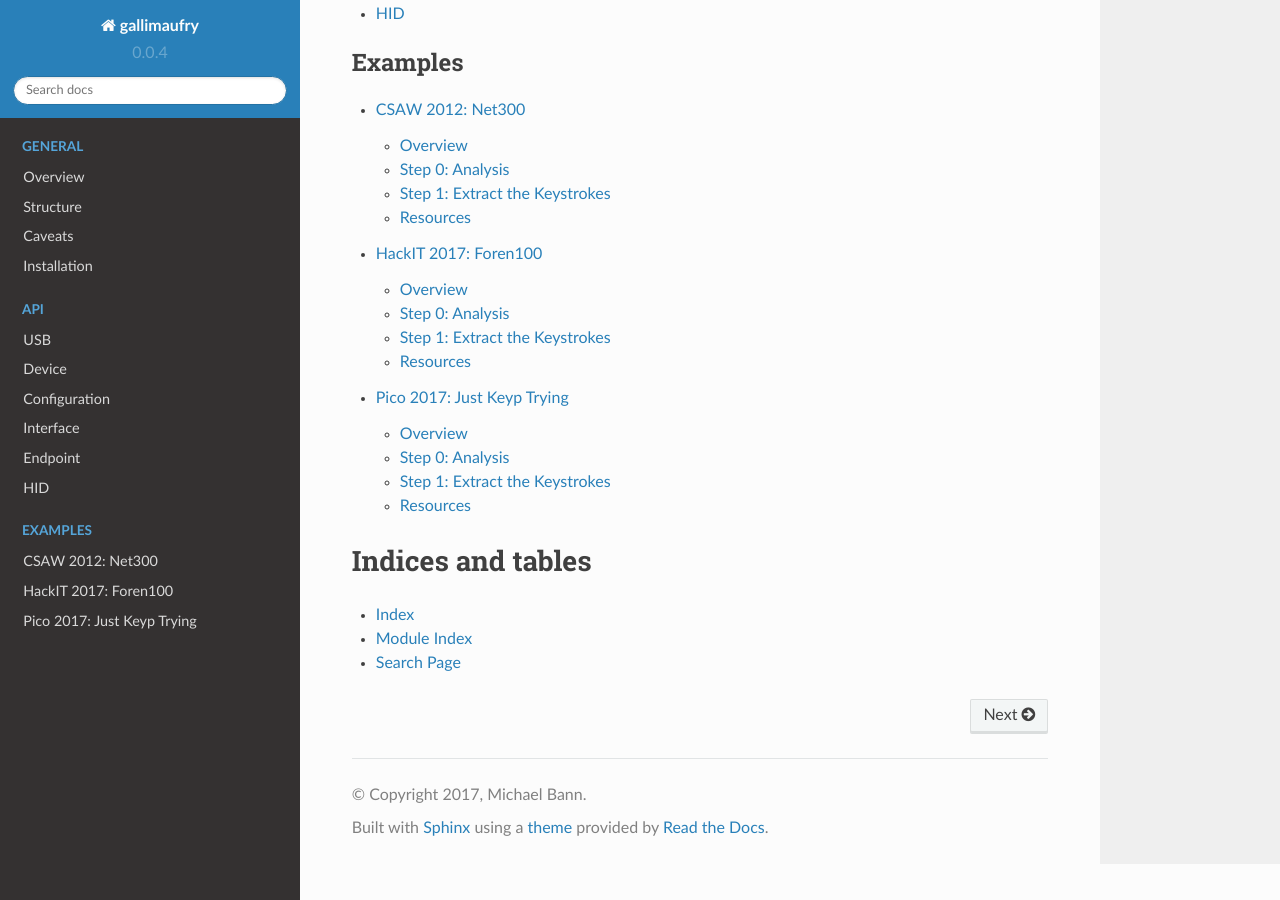
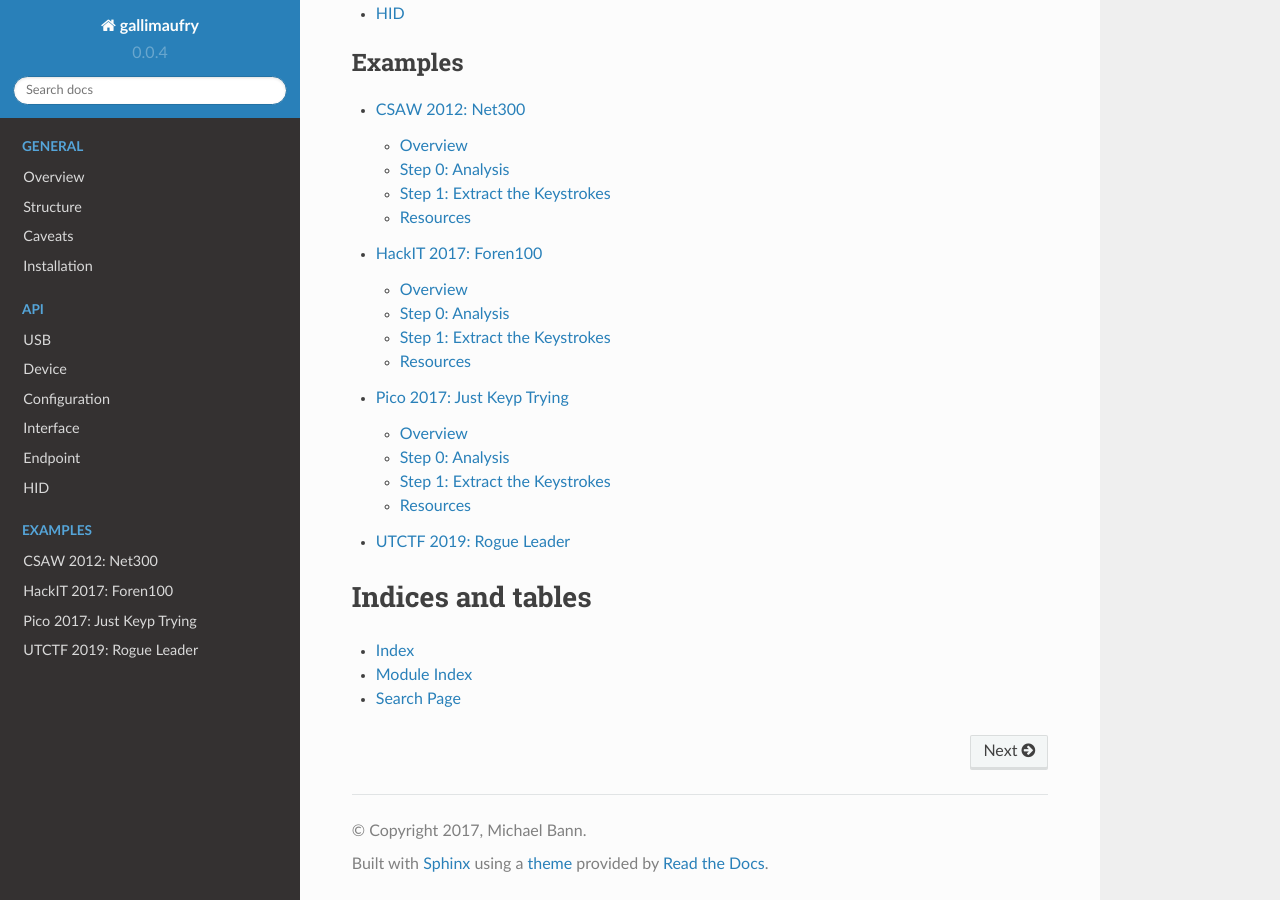
Before and after one commit to bannsec/gallimaufry, a Sphinx documentation site: the page built from docs/source/index.rst, in a window 1280 px wide and 900 px high, scrolled down 554 px. Built offline with Sphinx 7.4.7 and the Read the Docs theme 2.0.0, drawn with Linux system fonts in a browser that asks for light colours.

Commit message:
Adding Rogue Leader example

```diff
--- a/docs/source/index.rst
+++ b/docs/source/index.rst
@@ -30,7 +30,7 @@ Welcome to Gallimaufry's documentation!
    :glob:
 
    examples/*
-
+   UTCTF 2019: Rogue Leader <https://bannsecurity.com/index.php/home/10-ctf-writeups/50-utctf-2019-rogue-leader>
 
 
 Indices and tables
```
